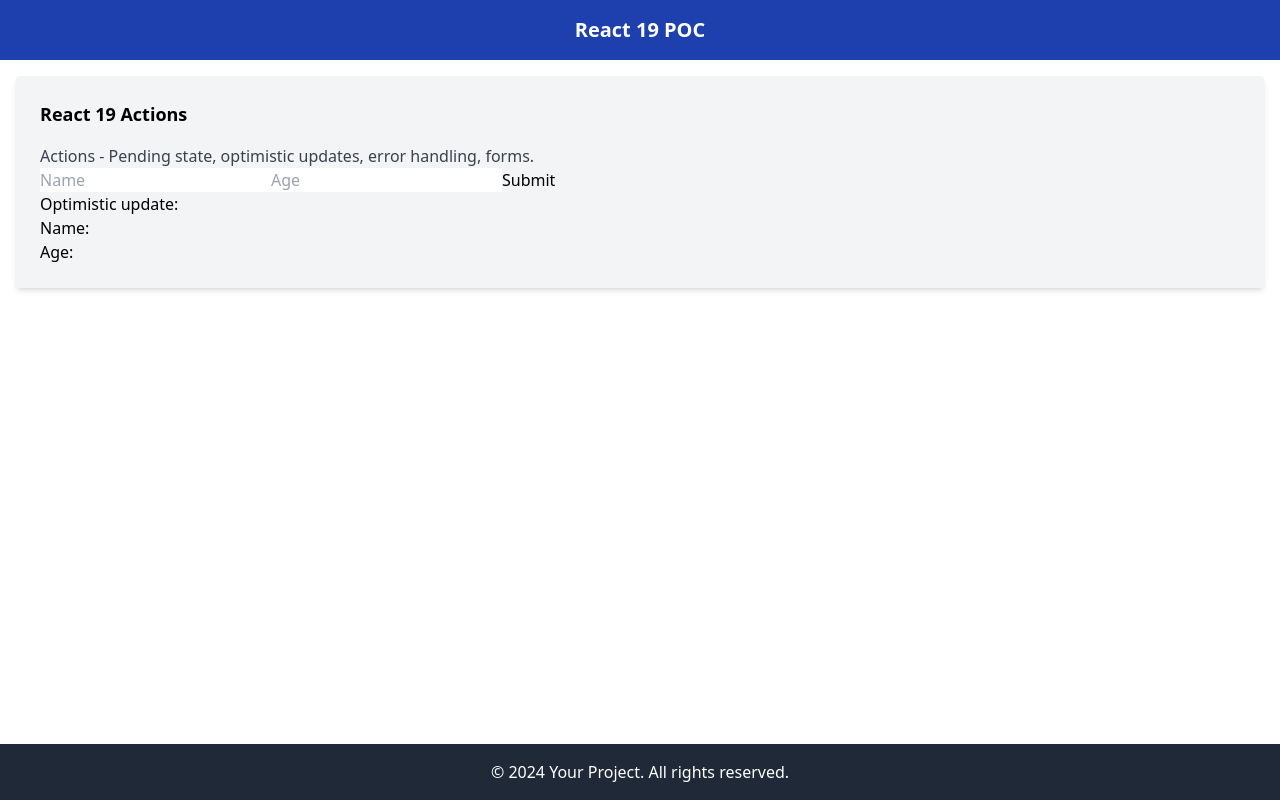
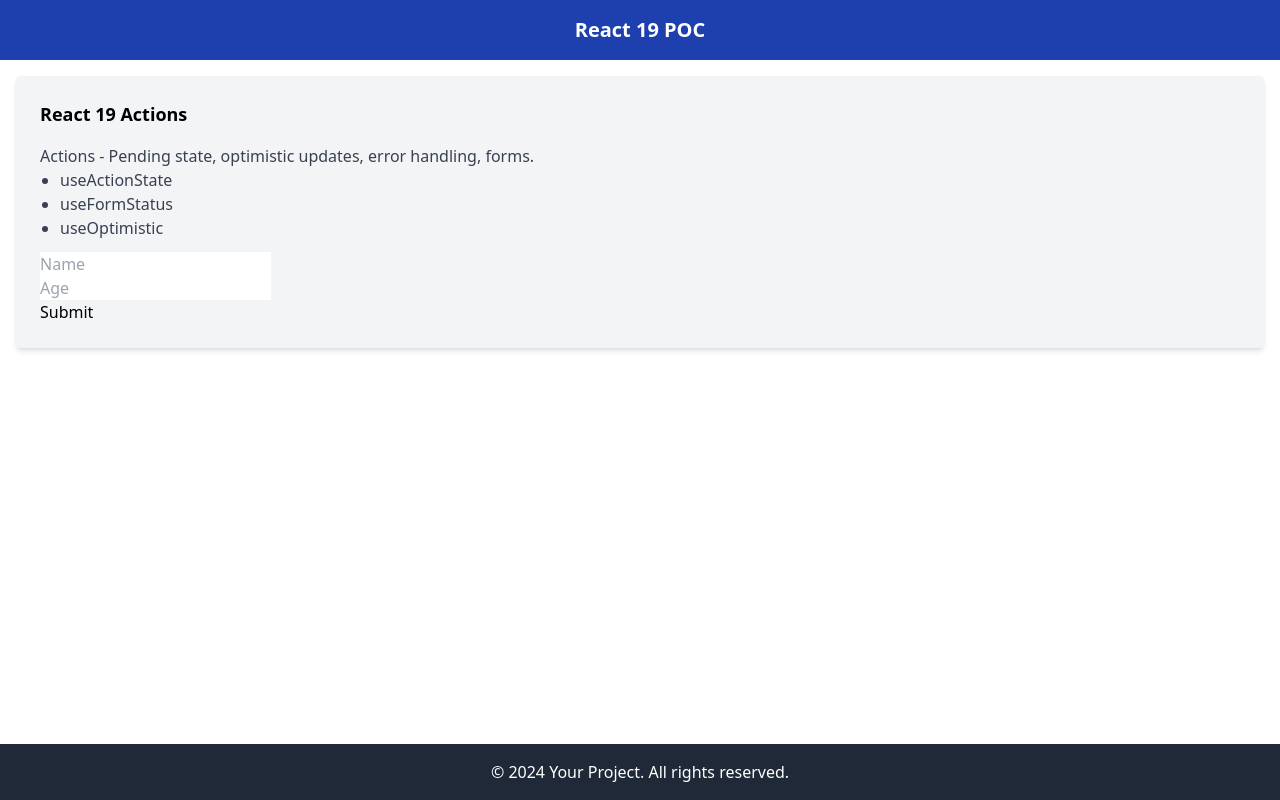
Before and after one commit to indrasisdatta/react19-poc, a Svelte app: page / in a window 1280 px wide. Built offline with nearby package versions, Linux system fonts and the light colour scheme.

Commit message:
useOptimistic, useActionState code updated

```diff
--- a/src/App.tsx
+++ b/src/App.tsx
@@ -15,9 +15,14 @@ export const App = () => {
       <main className="flex-grow container mx-auto p-4">
         <div className="bg-gray-100 p-6 rounded shadow-md">
           <h2 className="text-lg font-semibold mb-4">React 19 Actions</h2>
-          <p className="text-gray-700">
+          <div className="text-gray-700 mb-3">
             Actions - Pending state, optimistic updates, error handling, forms.
-          </p>
+            <ul className="list-disc ml-5">
+              <li>useActionState</li>
+              <li>useFormStatus</li>
+              <li>useOptimistic</li>
+            </ul>
+          </div>
           <FormActionComponent />
         </div>
       </main>
--- a/src/components/FormActionComponent/FormActionComponent.tsx
+++ b/src/components/FormActionComponent/FormActionComponent.tsx
@@ -1,22 +1,39 @@
-import React, { useActionState, useOptimistic } from "react";
+import React, { useActionState, useOptimistic, useState } from "react";
+import { FormInputs } from "./FormInputs";
+
+type User = {
+  fullName: string | null;
+  age: string | null;
+};
 
 export const FormActionComponent = () => {
-  const [optimisticData, setOptimisticData] = useOptimistic({
-    fullName: "",
-    age: "",
-  });
+  const [personalizedMsg, setPersonalizedMsg] = useState("");
+  const [optimisticData, addOptimisticData] = useOptimistic(
+    personalizedMsg,
+    // updateFn
+    (currentState: any, optimisticValue: any) => {
+      // Merge and return new state with optimistic value
+      return [...currentState, optimisticValue];
+    }
+  );
 
-  const submitDataAction = async (previousState, formData) => {
+  const submitDataAction = async (previousState: any, formData: FormData) => {
     console.log(
       "Submit action: ",
       previousState,
       formData.get("fullName"),
       formData.get("age")
     );
-    setOptimisticData({
-      fullName: formData.get("fullName"),
-      age: formData.get("age"),
-    });
+    setPersonalizedMsg(
+      `${formData.get("fullName")} is ${formData.get("age")} years old..`
+    );
+    addOptimisticData(
+      `${formData.get("fullName")} is ${formData.get("age")} years old`
+    );
+    // setOptimisticData({
+    //   fullName: formData.get("fullName") as string | null,
+    //   age: formData.get("age") as string | null,
+    // });
     await new Promise((res) => setTimeout(res, 1000));
     // return null;
     return "Invalid form data";
@@ -28,18 +45,11 @@ export const FormActionComponent = () => {
   );
 
   return (
-    <div>
+    <div className="space-y-12s">
       <form action={submitAction}>
-        <input type="text" name="fullName" placeholder="Name" />
-        <input type="text" name="age" placeholder="Age" />
-        <button type="submit" disabled={isPending}>
-          Submit
-        </button>
-        <p>{isPending ? "Loading..." : error}</p>
+        <FormInputs error={error} />
       </form>
-      <p>Optimistic update:</p>
-      <p>Name: {optimisticData.fullName}</p>
-      <p>Age: {optimisticData.age}</p>
+      {optimisticData && <p>Optimistic update message: {optimisticData}</p>}
     </div>
   );
 };
--- /dev/null
+++ b/src/components/FormActionComponent/FormInputs.tsx
@@ -0,0 +1,25 @@
+import React from "react";
+import { useFormStatus } from "react-dom";
+
+export const FormInputs = ({ error }: { error: null | string }) => {
+  const { pending, data, method, action } = useFormStatus();
+
+  console.log("Form status: ", { pending, data, method, action });
+
+  return (
+    <div className="grid sm:grid-cols-2 gap-4">
+      <div className="sm:col-6">
+        <input type="text" name="fullName" placeholder="Name" className="" />
+      </div>
+      <div className="sm:col-6">
+        <input type="text" name="age" placeholder="Age" />
+      </div>
+      <div>
+        <button type="submit" disabled={pending}>
+          Submit
+        </button>
+      </div>
+      <p>{pending ? "Loading..." : error}</p>
+    </div>
+  );
+};
--- a/tailwind.config.js
+++ b/tailwind.config.js
@@ -4,6 +4,7 @@ export default {
     "index.html",
     "./src/*.{js,ts,jsx,tsx}",
     "./src/**/*.{js|jsx|ts|tsx}",
+    "./src/**/**/*.{js|jsx|ts|tsx}",
   ],
   theme: {
     extend: {},
```
Also changed, not shown: package.json (+5 -4 lines), 1 other file (tests, documents, lock files or other folders).
